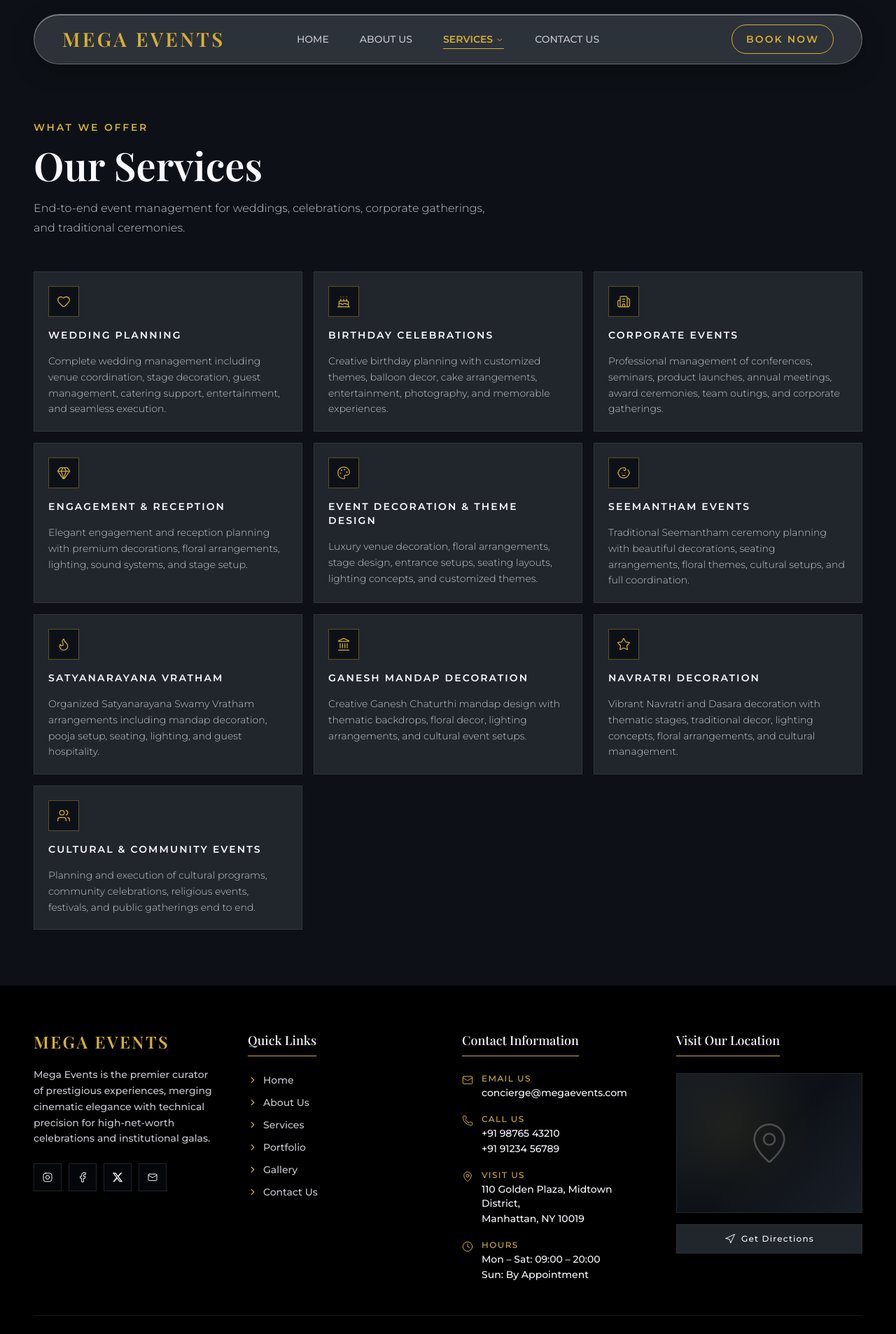
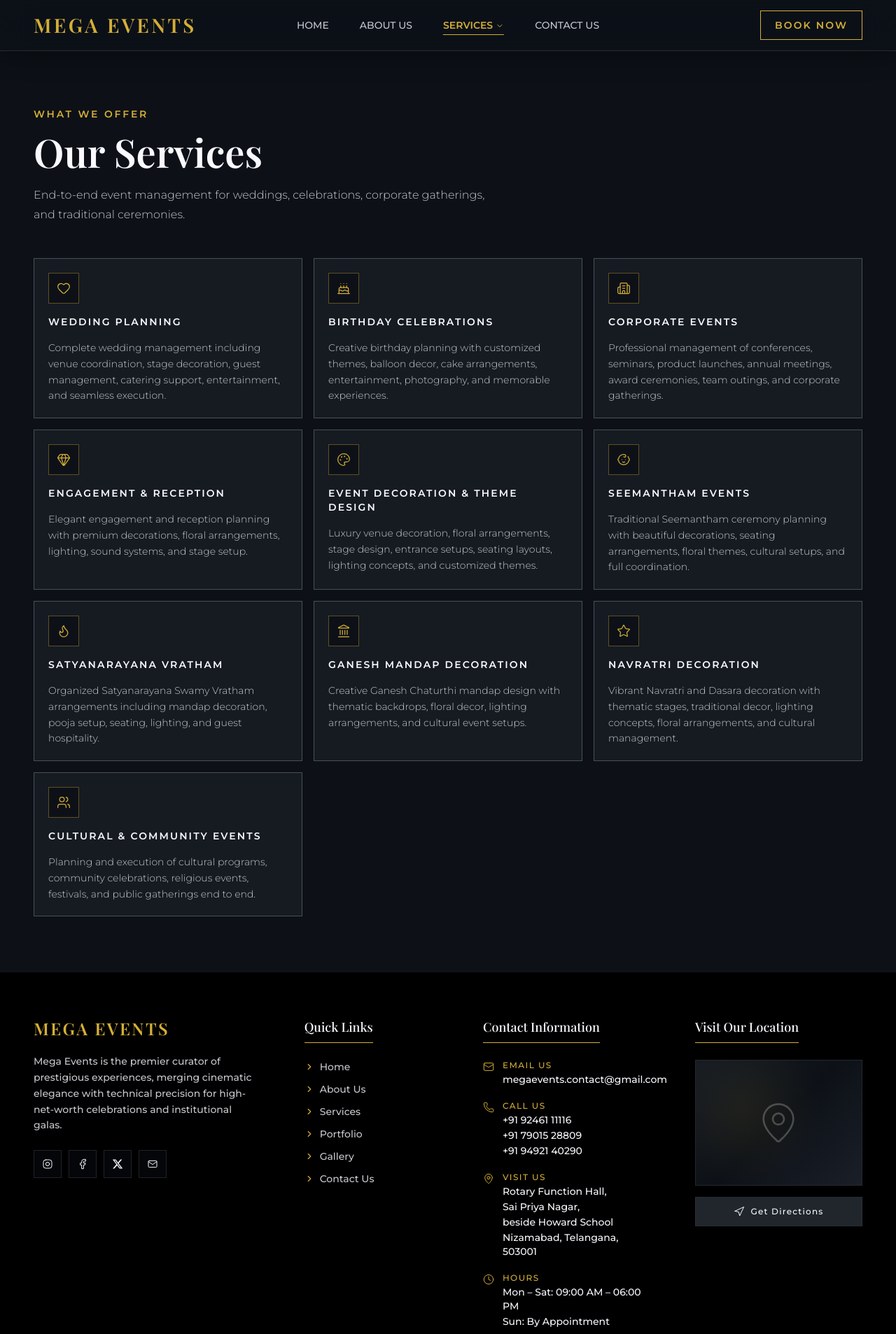
Before and after one commit to Srujan-Kandakurthi/events-management, a Next.js app: page /services in a window 1280 px wide. Shown: the top 1907 px of the page at 70% size. Built offline with nearby package versions, Linux system fonts and the light colour scheme.

Commit message:
footer and header changes

```diff
--- a/app/globals.css
+++ b/app/globals.css
@@ -251,6 +251,22 @@
     color: var(--color-on-surface);
   }
 
+  .header-blur {
+    background: rgb(13 17 23 / 72%);
+    backdrop-filter: blur(28px) saturate(180%);
+    -webkit-backdrop-filter: blur(28px) saturate(180%);
+    border-bottom: 1px solid rgb(255 255 255 / 12%);
+    box-shadow: 0 8px 32px rgb(0 0 0 / 45%);
+    color: var(--color-on-surface);
+    isolation: isolate;
+  }
+
+  @supports (backdrop-filter: blur(1px)) {
+    .header-blur {
+      background: rgb(13 17 23 / 55%);
+    }
+  }
+
   .glass-panel {
     background: rgb(255 255 255 / 16%);
     backdrop-filter: blur(28px) saturate(160%);
@@ -263,9 +279,9 @@
   }
 
   .panel-dark-solid {
-    background-color: #161b22;
-    border: 1px solid #30363d;
-    box-shadow: 0 20px 48px rgb(0 0 0 / 50%);
+    background-color: #0d1117;
+    border: 1px solid #484f58;
+    box-shadow: 0 24px 56px rgb(0 0 0 / 65%);
     color: var(--color-on-surface);
   }
 
@@ -289,8 +305,8 @@
   }
 
   .card-dark-solid {
-    background-color: #21262d;
-    border: 1px solid #30363d;
+    background-color: #161b22;
+    border: 1px solid #484f58;
     transition:
       background-color 0.25s ease,
       border-color 0.25s ease,
@@ -298,9 +314,21 @@
   }
 
   .card-dark-solid:hover {
-    background-color: #2a313c;
+    background-color: #21262d;
     border-color: #d4af37;
-    box-shadow: 0 8px 20px rgb(0 0 0 / 35%);
+    box-shadow: 0 8px 24px rgb(0 0 0 / 45%);
+  }
+
+  .services-menu-link {
+    background: transparent !important;
+    padding: 0 !important;
+    border-radius: 0 !important;
+  }
+
+  .services-menu-link:hover,
+  .services-menu-link:focus,
+  .services-menu-link[data-active] {
+    background: transparent !important;
   }
 
   .gold-text-gradient {
--- a/components/layout/Header.tsx
+++ b/components/layout/Header.tsx
@@ -1,9 +1,9 @@
 "use client";
 
-import { MenuIcon } from "lucide-react";
+import { ArrowRight, MenuIcon } from "lucide-react";
 import Link from "next/link";
 import { usePathname } from "next/navigation";
-import { useState } from "react";
+import { useEffect, useState } from "react";
 
 import { Button } from "@/components/ui/button";
 import {
@@ -72,10 +72,42 @@ function NavLink({
   );
 }
 
-function ServicesMegaMenu({ active }: { active: boolean }) {
+function ServicesMenuHeader({ onClose }: { onClose?: () => void }) {
+  return (
+    <div className="mb-4 flex items-center justify-between gap-3 border-b border-outline-variant/40 pb-3">
+      <p className="font-label-lg text-label-lg tracking-[0.15em] text-on-surface uppercase">
+        Available Services
+      </p>
+      <Link
+        href="/services"
+        onClick={onClose}
+        className="inline-flex shrink-0 items-center gap-1.5 bg-secondary-fixed px-3.5 py-2 font-label-sm text-label-sm font-semibold text-on-primary uppercase transition-opacity hover:opacity-90"
+      >
+        View all
+        <ArrowRight className="size-3.5" strokeWidth={2.25} aria-hidden />
+      </Link>
+    </div>
+  );
+}
+
+function ServicesMegaMenu({
+  active,
+  isOpen,
+  onClose,
+}: {
+  active: boolean;
+  isOpen: boolean;
+  onClose: () => void;
+}) {
   return (
     <>
       <NavigationMenuTrigger
+        onClick={(event) => {
+          if (isOpen) {
+            event.preventDefault();
+            onClose();
+          }
+        }}
         className={cn(
           navTriggerClass,
           active
@@ -91,24 +123,22 @@ function ServicesMegaMenu({ active }: { active: boolean }) {
           />
         ) : null}
       </NavigationMenuTrigger>
-      <NavigationMenuContent>
-        <div className="w-[min(100vw-2rem,46rem)] p-5 md:w-[46rem] md:p-6">
-          <div className="mb-4 flex items-center justify-between border-b border-secondary-fixed/15 pb-3">
-            <p className="font-label-lg text-label-lg tracking-[0.15em] text-secondary-fixed uppercase">
-              Available Services
-            </p>
-            <Link
-              href="/services"
-              className="font-label-sm text-label-sm text-on-surface-variant uppercase transition-colors hover:text-secondary-fixed"
-            >
-              View all
-            </Link>
-          </div>
-          <ul className="grid grid-cols-1 gap-2.5 sm:grid-cols-2 sm:gap-3">
+      <NavigationMenuContent className="bg-surface p-0">
+        <div className="w-[min(100vw-2rem,46rem)] bg-surface p-5 md:w-[46rem] md:p-6">
+          <ServicesMenuHeader onClose={onClose} />
+          <ul className="grid grid-cols-1 gap-3 sm:grid-cols-2 sm:gap-3">
             {FEATURED_NAV_SERVICES.map((service) => (
               <li key={service.id} className="flex h-full">
-                <NavigationMenuLink asChild className="h-full w-full">
-                  <ServiceMenuCard {...service} variant="dark" className="w-full" />
+                <NavigationMenuLink
+                  asChild
+                  className="services-menu-link h-full w-full"
+                >
+                  <ServiceMenuCard
+                    {...service}
+                    variant="dark"
+                    className="w-full p-5"
+                    onNavigate={onClose}
+                  />
                 </NavigationMenuLink>
               </li>
             ))}
@@ -123,7 +153,14 @@ export default function Header() {
   const pathname = usePathname();
   const isHome = pathname === "/";
   const [menuOpen, setMenuOpen] = useState(false);
+  const [navMenuValue, setNavMenuValue] = useState("");
   const servicesActive = isNavActive(pathname, "/services");
+
+  const closeNavMenu = () => setNavMenuValue("");
+
+  useEffect(() => {
+    setNavMenuValue("");
+  }, [pathname]);
 
   return (
     <header
@@ -132,8 +169,8 @@ export default function Header() {
         isHome ? "pointer-events-none absolute" : "sticky",
       )}
     >
-      <div className="pointer-events-auto mx-auto max-w-container-max px-margin-mobile pt-4 sm:pt-5 md:px-margin-desktop">
-        <div className="glass-navbar relative flex h-16 items-center justify-between rounded-full px-5 sm:px-6 md:h-[4.5rem] md:px-8 lg:px-10">
+      <div className="header-blur pointer-events-auto w-full overflow-visible">
+        <div className="relative mx-auto flex h-16 max-w-container-max items-center justify-between overflow-visible px-margin-mobile md:h-[4.5rem] md:px-margin-desktop">
         <Link
           href="/"
           className="relative z-10 shrink-0 font-logo text-logo font-semibold text-secondary-fixed uppercase"
@@ -142,14 +179,20 @@ export default function Header() {
         </Link>
 
         <NavigationMenu
-          className="absolute top-1/2 left-1/2 z-0 hidden -translate-x-1/2 -translate-y-1/2 md:flex"
+          value={navMenuValue}
+          onValueChange={setNavMenuValue}
+          className="absolute top-1/2 left-1/2 z-50 hidden -translate-x-1/2 -translate-y-1/2 md:flex"
         >
           <NavigationMenuList className="gap-2 lg:gap-3">
             {MAIN_NAV_ITEMS.map((item) => {
               if (item.type === "services") {
                 return (
-                  <NavigationMenuItem key={item.href}>
-                    <ServicesMegaMenu active={servicesActive} />
+                  <NavigationMenuItem key={item.href} value="services">
+                    <ServicesMegaMenu
+                      active={servicesActive}
+                      isOpen={navMenuValue === "services"}
+                      onClose={closeNavMenu}
+                    />
                   </NavigationMenuItem>
                 );
               }
@@ -171,7 +214,7 @@ export default function Header() {
         <div className="relative z-10 flex shrink-0 items-center gap-3 sm:gap-4">
           <Link
             href="/contact-us"
-            className="hidden rounded-full border border-secondary-fixed bg-transparent px-5 py-2.5 font-label-lg text-label-lg text-secondary-fixed uppercase transition-colors hover:bg-secondary-fixed/10 sm:inline-block"
+            className="hidden border border-secondary-fixed bg-transparent px-5 py-2.5 font-label-lg text-label-lg text-secondary-fixed uppercase transition-colors hover:bg-secondary-fixed/10 sm:inline-block"
           >
             BOOK NOW
           </Link>
@@ -181,7 +224,7 @@ export default function Header() {
               <Button
                 variant="ghost"
                 size="icon-lg"
-                className="size-11 rounded-full border border-white/25 bg-white/15 text-secondary-fixed backdrop-blur-md hover:border-secondary-fixed/50 hover:bg-white/25 hover:text-secondary-fixed md:hidden"
+                className="size-11 border border-white/25 bg-white/10 text-secondary-fixed backdrop-blur-sm hover:border-secondary-fixed/50 hover:bg-white/20 hover:text-secondary-fixed md:hidden"
                 aria-label="Open menu"
               >
                 <MenuIcon className="size-6" strokeWidth={1.5} />
@@ -215,30 +258,19 @@ export default function Header() {
                     }
 
                     return (
-                      <div key={item.href} className="mt-4">
-                        <p className="font-label-lg text-label-lg text-secondary-fixed uppercase">
-                          {item.label}
-                        </p>
-                        <ul className="mt-3 grid grid-cols-1 gap-2.5">
+                      <div key={item.href} className="mt-6">
+                        <ServicesMenuHeader onClose={() => setMenuOpen(false)} />
+                        <ul className="grid grid-cols-1 gap-3">
                           {FEATURED_NAV_SERVICES.map((service) => (
                             <li key={service.id} className="flex h-full">
                               <ServiceMenuCard
                                 {...service}
                                 variant="dark"
                                 onNavigate={() => setMenuOpen(false)}
-                                className="w-full"
+                                className="w-full p-5"
                               />
                             </li>
                           ))}
-                          <li className="pt-2">
-                            <Link
-                              href="/services"
-                              onClick={() => setMenuOpen(false)}
-                              className="font-label-sm text-label-sm text-secondary-fixed uppercase"
-                            >
-                              View all services →
-                            </Link>
-                          </li>
                         </ul>
                       </div>
                     );
--- a/components/layout/ServiceMenuCard.tsx
+++ b/components/layout/ServiceMenuCard.tsx
@@ -42,7 +42,7 @@ const ServiceMenuCard = forwardRef<HTMLAnchorElement, ServiceMenuCardProps>(
           <span className="font-label-lg text-label-lg font-semibold text-on-surface uppercase transition-colors group-hover:text-secondary-fixed">
             {name}
           </span>
-          <span className="mt-1.5 line-clamp-2 flex-1 font-body-md text-xs leading-relaxed font-light text-on-surface-variant sm:text-sm">
+          <span className="mt-1.5 line-clamp-2 flex-1 font-body-md text-xs leading-relaxed font-light text-on-surface/85 sm:text-sm">
             {description}
           </span>
         </span>
--- a/components/layout/footer.tsx
+++ b/components/layout/footer.tsx
@@ -17,9 +17,9 @@ export default function Footer() {
   return (
     <footer className="bg-black text-on-surface-variant">
       <div className="mx-auto max-w-container-max px-margin-mobile py-14 md:px-margin-desktop md:py-16">
-        <div className="grid gap-12 md:grid-cols-2 lg:grid-cols-4 lg:gap-10">
+        <div className="grid gap-y-12 md:grid-cols-2 md:gap-x-12 lg:grid-cols-[minmax(0,1.35fr)_minmax(0,0.8fr)_minmax(0,1fr)_minmax(0,1fr)] lg:items-start lg:gap-x-12 xl:gap-x-16">
           {/* Brand */}
-          <div>
+          <div className="min-w-0">
             <Link
               href="/"
               className="font-logo text-xl tracking-[0.1em] font-semibold text-secondary-fixed uppercase md:text-2xl"
@@ -46,7 +46,7 @@ export default function Footer() {
           </div>
 
           {/* Quick links */}
-          <div>
+          <div className="min-w-0">
             <h3 className="w-fit border-b border-secondary-fixed pb-2 font-headline-md text-lg font-medium text-on-surface">
               Quick Links
             </h3>
@@ -69,7 +69,7 @@ export default function Footer() {
           </div>
 
           {/* Contact */}
-          <div>
+          <div className="min-w-0">
             <h3 className="w-fit border-b border-secondary-fixed pb-2 font-headline-md text-lg font-medium text-on-surface">
               Contact Information
             </h3>
@@ -98,7 +98,7 @@ export default function Footer() {
           </div>
 
           {/* Map */}
-          <div>
+          <div className="min-w-0">
             <h3 className="w-fit border-b border-secondary-fixed pb-2 font-headline-md text-lg font-medium text-on-surface">
               Visit Our Location
             </h3>
--- a/components/ui/navigation-menu.tsx
+++ b/components/ui/navigation-menu.tsx
@@ -102,13 +102,13 @@ function NavigationMenuViewport({
   return (
     <div
       className={cn(
-        "absolute top-full left-0 isolate z-50 flex justify-center"
+        "absolute top-full left-0 isolate z-[100] flex justify-center"
       )}
     >
       <NavigationMenuPrimitive.Viewport
         data-slot="navigation-menu-viewport"
         className={cn(
-          "panel-dark-solid origin-top-center relative mt-3 h-(--radix-navigation-menu-viewport-height) w-full overflow-hidden rounded-xl shadow-none ring-0 duration-100 md:w-(--radix-navigation-menu-viewport-width) data-open:animate-in data-open:zoom-in-90 data-closed:animate-out data-closed:zoom-out-90",
+          "panel-dark-solid bg-surface origin-top-center relative mt-3 h-(--radix-navigation-menu-viewport-height) w-full overflow-hidden rounded-xl border border-outline shadow-2xl ring-0 duration-100 md:w-(--radix-navigation-menu-viewport-width) data-open:animate-in data-open:zoom-in-90 data-closed:animate-out data-closed:zoom-out-90",
           className
         )}
         {...props}
--- a/constants/footer.ts
+++ b/constants/footer.ts
@@ -41,28 +41,30 @@ export const FOOTER_CONTACT_ITEMS: readonly FooterContactItem[] = [
     id: "email",
     label: "EMAIL US",
     icon: Mail,
-    lines: ["concierge@megaevents.com"],
+    lines: ["megaevents.contact@gmail.com"],
   },
   {
     id: "phone",
     label: "CALL US",
     icon: Phone,
-    lines: ["+91 98765 43210", "+91 91234 56789"],
+    lines: ["+91 92461 11116", "+91 79015 28809", "+91 94921 40290"],
   },
   {
     id: "address",
     label: "VISIT US",
     icon: MapPin,
     lines: [
-      "110 Golden Plaza, Midtown District,",
-      "Manhattan, NY 10019",
+      "Rotary Function Hall,",
+      "Sai Priya Nagar,",
+      "beside Howard School",
+      "Nizamabad, Telangana, 503001",
     ],
   },
   {
     id: "hours",
     label: "HOURS",
     icon: Clock,
-    lines: ["Mon – Sat: 09:00 – 20:00", "Sun: By Appointment"],
+    lines: ["Mon – Sat: 09:00 AM – 06:00 PM", "Sun: By Appointment"],
   },
 ] as const;
 
@@ -70,7 +72,7 @@ export const FOOTER_SOCIAL_LINKS: readonly FooterSocialLink[] = [
   { label: "Instagram", href: "https://instagram.com", icon: InstagramIcon },
   { label: "Facebook", href: "https://facebook.com", icon: FacebookIcon },
   { label: "Twitter", href: "https://twitter.com", icon: TwitterIcon },
-  { label: "Email", href: "mailto:concierge@megaevents.com", icon: MailIcon },
+  { label: "Email", href: "mailto:megaevents.contact@gmail.com", icon: MailIcon },
 ] as const;
 
 export const FOOTER_LEGAL_LINKS: readonly FooterLink[] = [
```
